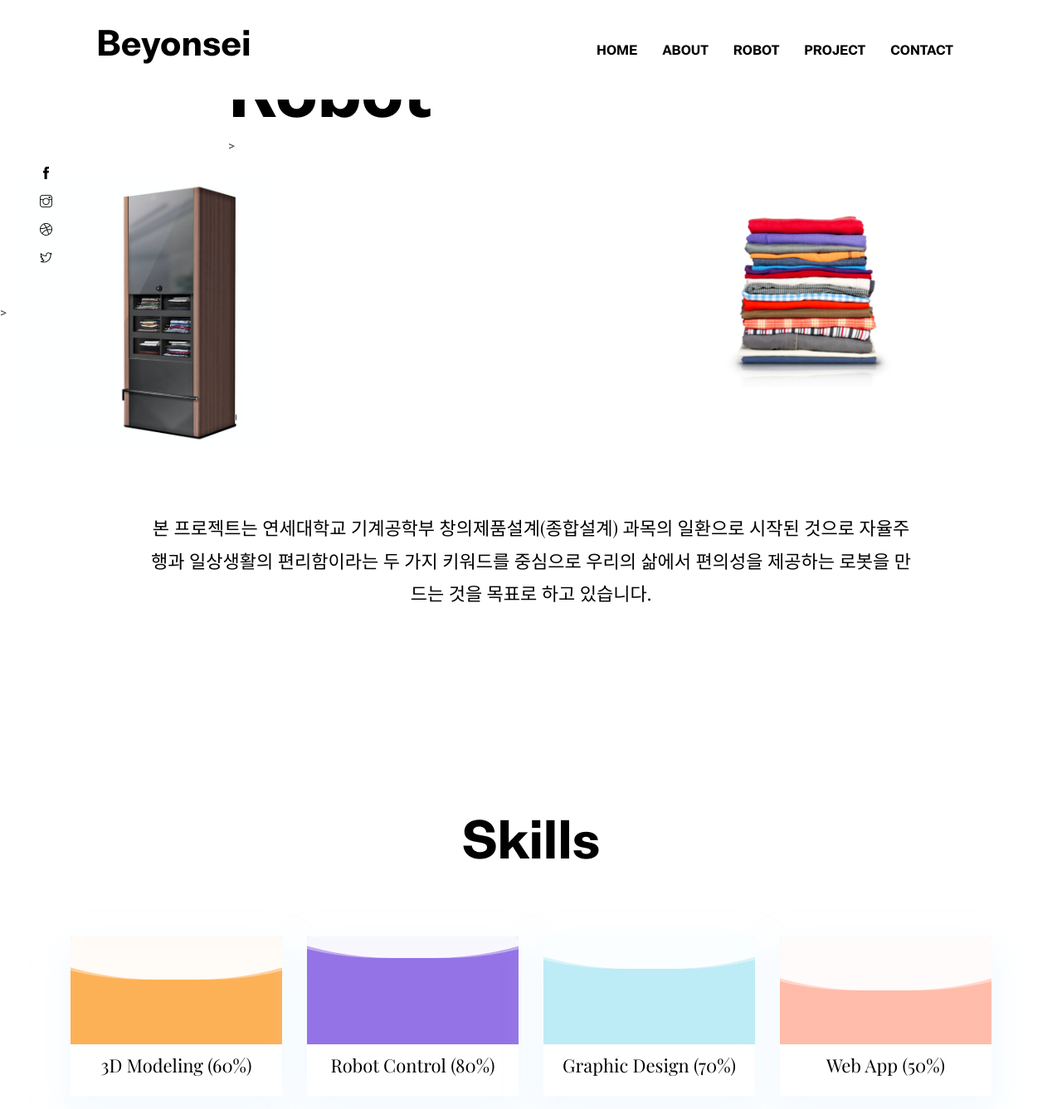
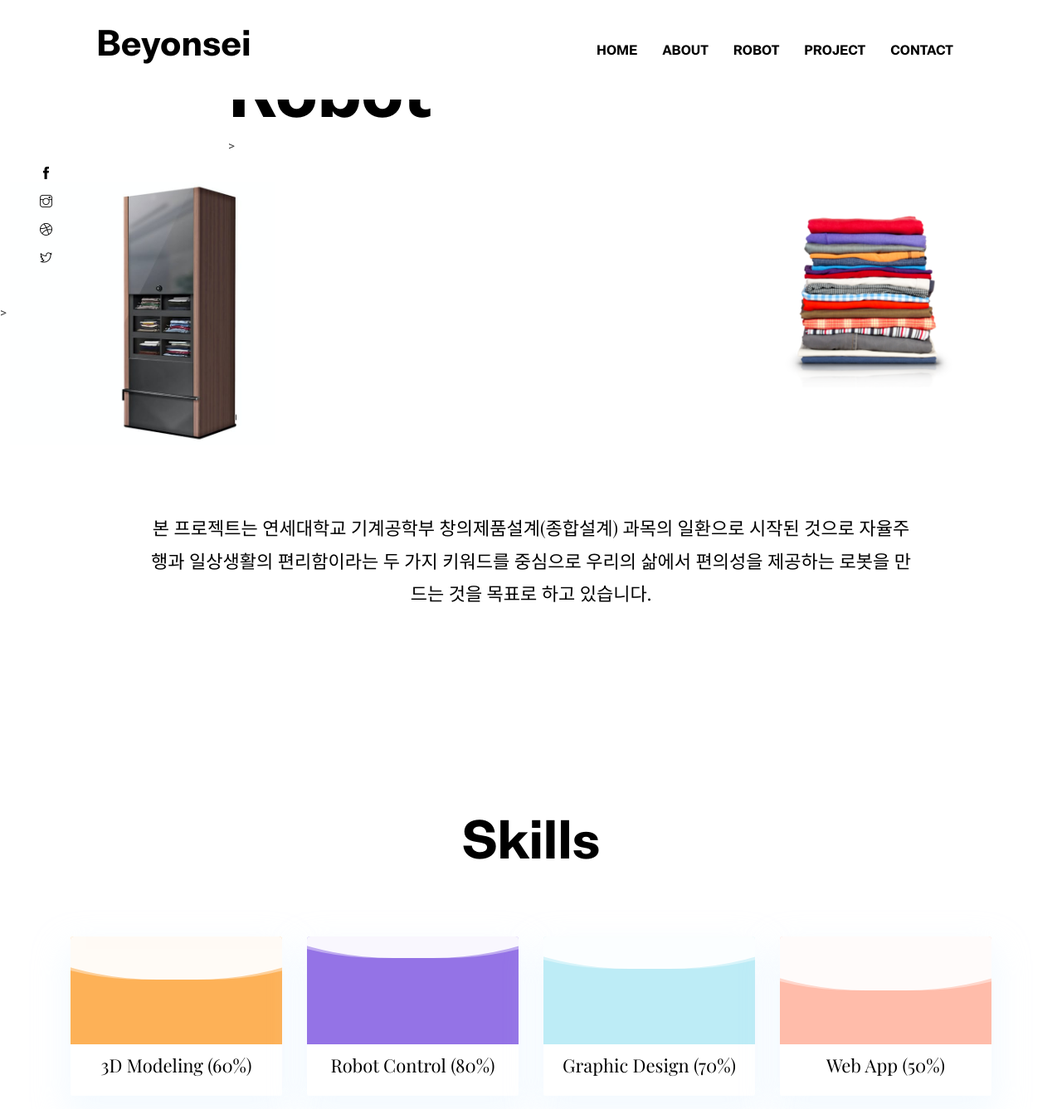
Before and after one commit to ybkim95/MEU4300-01, a Jekyll site: the page built from index.html, in a window 1280 px wide and 1400 px high, scrolled down 351 px. Shown: the top 1337 px of the window at 83% size. Built offline with Jekyll 4.4.1, drawn with Linux system fonts in a browser that asks for light colours.

Commit message:
2020-10-27 v 0.4.7

```diff
--- a/assets/scss/templates/_hero-area.scss
+++ b/assets/scss/templates/_hero-area.scss
@@ -58,7 +58,7 @@
 
 #l9 {
   bottom: 70px;
-  right: 200px;
+  right: 10%;
 }
 
 .layer-bg {
```
